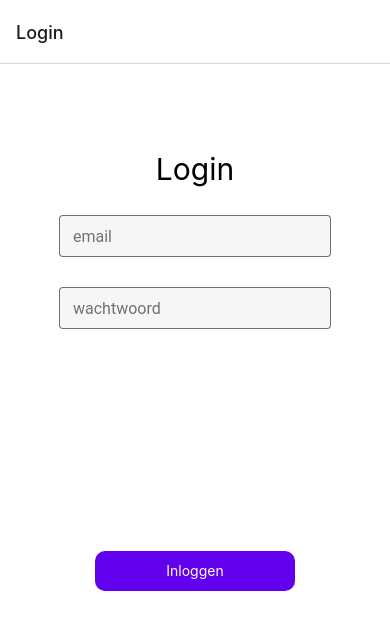
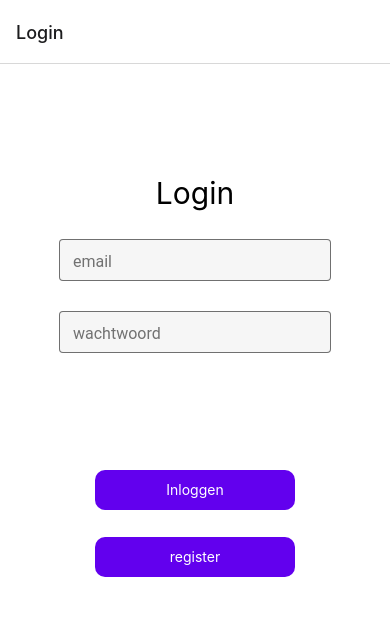
Before and after one commit to QuinCoolen/SummaMove, a React Native app in the folder SummaMoveApp-master/: screen /Login in a window 390 px wide. Shown: the top 630 px of the page. Built offline with nearby package versions, Linux system fonts and the light colour scheme.

Commit message:
register gemaakt!

```diff
--- a/SummaMoveApp-master/App.js
+++ b/SummaMoveApp-master/App.js
@@ -10,12 +10,14 @@ import bekijkoefening from './screens/bekijkoefening';
 import NavScreen from './screens/NavScreen';
 import ShowScreen from './screens/Showpres';
 import CreatePres from './screens/CreatePres';
+import RegisterScreen from './screens/Register';
 const Stack = createStackNavigator();
 
 const SummaMoveStack = () => {
   return (
     <Stack.Navigator>
-    <Stack.Screen name="Login" component={LoginScreen} />
+        <Stack.Screen name="Login" component={LoginScreen} />
+        <Stack.Screen name="Register" component={RegisterScreen} />
         <Stack.Screen name="SummaMove" component={HomeScreen} />
         <Stack.Screen name="Navigator" component={NavScreen} />
         <Stack.Screen name="Prestaties" component={PrestatieScreen} />
--- a/SummaMoveApp-master/screens/LoginScreen.js
+++ b/SummaMoveApp-master/screens/LoginScreen.js
@@ -61,8 +61,10 @@ const login = async ()=>{
         <Pressable style={styles.Button}><Text style={{margin:"auto", color: 'white', textAlign:"center", justifyContent:"center"}}  onPress={() => {
           login();
         }}>Inloggen</Text></Pressable>
+        <Pressable style={styles.Button2}><Text style={{margin:"auto", color: 'white', textAlign:"center", justifyContent:"center"}}  onPress={() => {
+          navigation.navigate("Register");
+        }}>register</Text></Pressable>
         </View>
-                <View style={{ flex: 1, backgroundColor: "green" }} ></View>
         </View>
     )
 }
@@ -82,7 +84,19 @@ const styles = StyleSheet.create({
       Button:{
         display:"flex",
         position:"absolute",
-        bottom:80,
+        bottom:"50%",
+        justifyContent:'center',
+        height:40,
+        width:200,
+        border:"1px",
+        borderRadius:"10px",
+        backgroundColor:"#6200ee"
+
+      },
+      Button2:{
+        display:"flex",
+        position:"absolute",
+        bottom:"40%",
         justifyContent:'center',
         height:40,
         width:200,
--- /dev/null
+++ b/SummaMoveApp-master/screens/Register.js
@@ -0,0 +1,112 @@
+import { Button, View, StyleSheet} from "react-native";
+import {TextInput} from "react-native-paper";
+import { useState } from "react";
+import { setToken } from "./Auto";
+import { setUser } from "./Auto";
+
+
+const Register= ({navigation, route}) => {
+    const [name, setName] = useState("");
+    const [email, setEmail] = useState("");
+    const [password, setPassword] = useState("");
+    const [ConfPassword, setConfPassword] = useState("");
+
+    const RegisterUser = async ()=>{
+
+        try {
+          const response = await fetch('http://localhost:8000/api/register/', {
+            method: 'POST',
+            headers: {
+              'Content-Type': 'application/json',
+              'Accept': 'application/json',
+            },
+            body: JSON.stringify({
+              name: name,
+              email: email,
+              password: password,
+              password_confirmation: ConfPassword,
+              role: 'gebruiker',
+            })
+          });
+          const json = await response.json();
+
+          if (response.status == 200) {
+
+            navigation.navigate("Login")
+          }
+        } catch(e) {
+          console.error(e)
+        }
+      }
+
+    return (
+        <View>
+            <TextInput
+                style={styles.input}
+                onChangeText={(BigName)=>setName(BigName)}
+                value={name}
+                placeholder="name"
+                mode={'outlined'}
+                />
+
+            <TextInput
+                style={styles.input}
+                onChangeText={(Text1)=>setEmail(Text1)}
+                value={email}
+                placeholder="email"
+                mode={'outlined'}
+                />
+
+            <TextInput
+                style={styles.input}
+                onChangeText={(Text2)=>setPassword(Text2)}
+                value={password}
+                placeholder="password"
+                mode={'outlined'}
+                />
+
+            <TextInput
+                style={styles.input}
+                onChangeText={(Text3)=>setConfPassword(Text3)}
+                value={ConfPassword}
+                placeholder="confpassword"
+                mode={'outlined'}
+                />
+                <Button onPress={() => RegisterUser()} title={"Register"}>Register</Button>
+        </View>
+    )
+}
+
+const styles = StyleSheet.create({
+    container: {
+      flex: 1,
+      backgroundColor: '#fff',
+      alignItems: 'center',
+      justifyContent: 'center',
+    },
+    input: {
+        height: 40,
+        margin: 12,
+        width: '100%'
+      },
+      Button:{
+        display:"flex",
+        position:"absolute",
+        bottom:80,
+        justifyContent:'center',
+        height:40,
+        width:200,
+        border:"1px",
+        borderRadius:"10px",
+        backgroundColor:"#6200ee"
+
+      },
+      Title:{
+        marginBottom:10,
+        fontSize:30,
+        textAlign:"center"
+      }
+});
+
+
+export default Register
```
